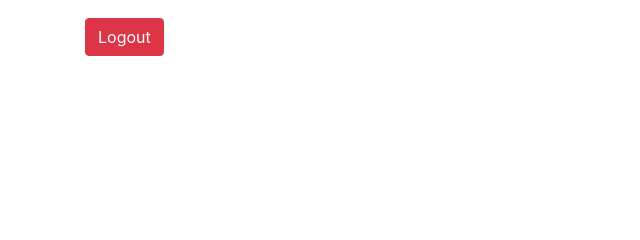
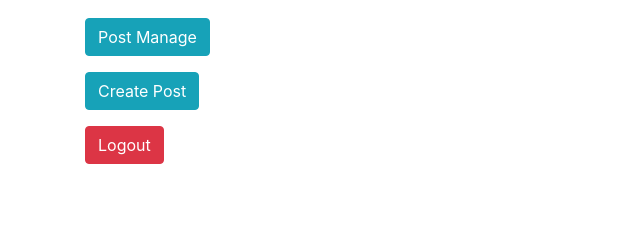
Before and after one commit to rahulv202/Blog-Application, a PHP site: page /dashboard in a window 1280 px wide. Shown: the part 182-422 px from the top of the page, without its empty margins (0-640 px from the left). Run offline with PHP 8.4, Linux system fonts and the light colour scheme; the visitor is signed in with stand-in values (Sample User, id 1); data that the repository does not hold is empty.

Commit message:
Improve Some Code

```diff
--- a/app/views/dashboard.php
+++ b/app/views/dashboard.php
@@ -5,7 +5,10 @@
 
     <?php if ($users['role'] == 'Admin') : ?>
         <p><a href="/user-list" class="btn btn-info">User List Panel</a></p>
+        <p><a href="/all-post" class="btn btn-info">All Post Manage Panel</a></p>
     <?php endif; ?>
+    <p><a href="/user-post-manage" class="btn btn-info">Post Manage</a></p>
+    <p><a href="/user-post" class="btn btn-info">Create Post</a></p>
 
     <a href="/logout" class="btn btn-danger">Logout</a>
 </div>
```
Also changed, not shown: app/controllers/RegisterController.php (+9 -5 lines).
